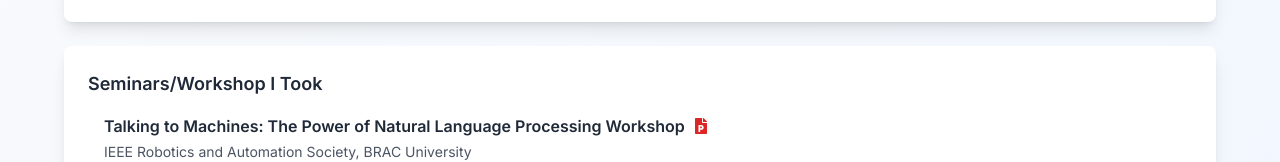
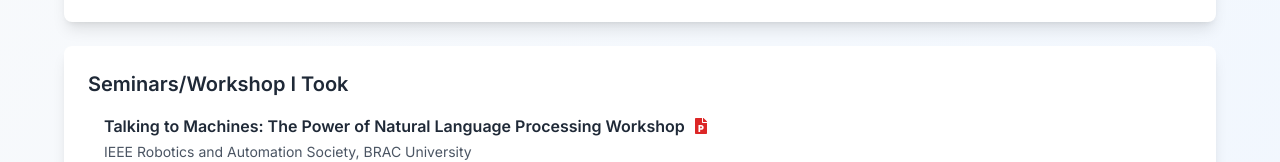
Before and after one commit to ariyanhossain2208/ariyanhossain2208.github.io, a Next.js app: page /miscellaneous in a window 1280 px wide. Shown: the part 706-868 px from the top of the page. Built offline with nearby package versions, Linux system fonts and the light colour scheme.

Commit message:
Changed Publication Link and Fixed Font Size

```diff
--- a/components/Miscellaneous.tsx
+++ b/components/Miscellaneous.tsx
@@ -93,7 +93,15 @@
                       <>
                         {/* Full Width Content */}
                         <div className="p-6">
-                          <h4 className={`font-semibold text-gray-800 mb-4 ${section.title === 'Courses I Teach/Taught' ? 'text-xl' : 'text-lg'}`}>
+                          <h4
+                            className={`font-semibold text-gray-800 mb-4 ${
+                              ['Courses I Teach/Taught', 'Seminars/Workshop I Took', 'Other Services'].includes(
+                                section.title
+                              )
+                                ? 'text-xl'
+                                : 'text-lg'
+                            }`}
+                          >
                             {section.title}
                           </h4>
                           <div className="space-y-4 pl-4">
--- a/data/profile.ts
+++ b/data/profile.ts
@@ -128,7 +128,7 @@
     description:
       'Developing a two-phase framework integrating Retrieval-Augmented Generation (RAG) and Reinforcement Learning from AI Feedback (RLAIF) to detect and quantify dialectal bias across four major Bengali dialects. Designing two RAG pipelines for standard-to-dialectal translation and constructing a gold-labeled benchmark dataset of 300 standardized questions per dialect.',
     links: [
-      { text: 'arXiv', url: 'https://arxiv.org/abs/2512.14179' },
+      { text: 'ACL Anthology', url: 'https://aclanthology.org/2025.banglalp-1.22/' },
     ],
   },
   {
```
